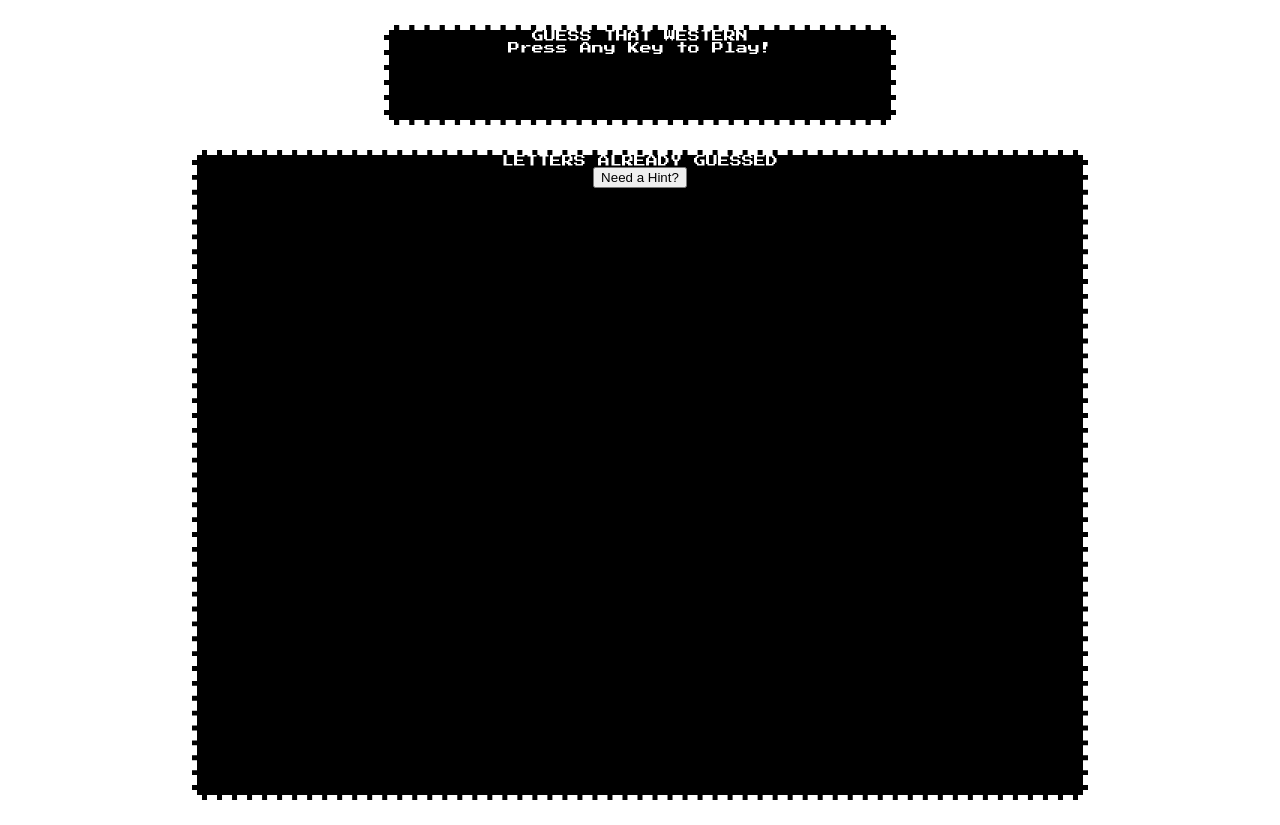
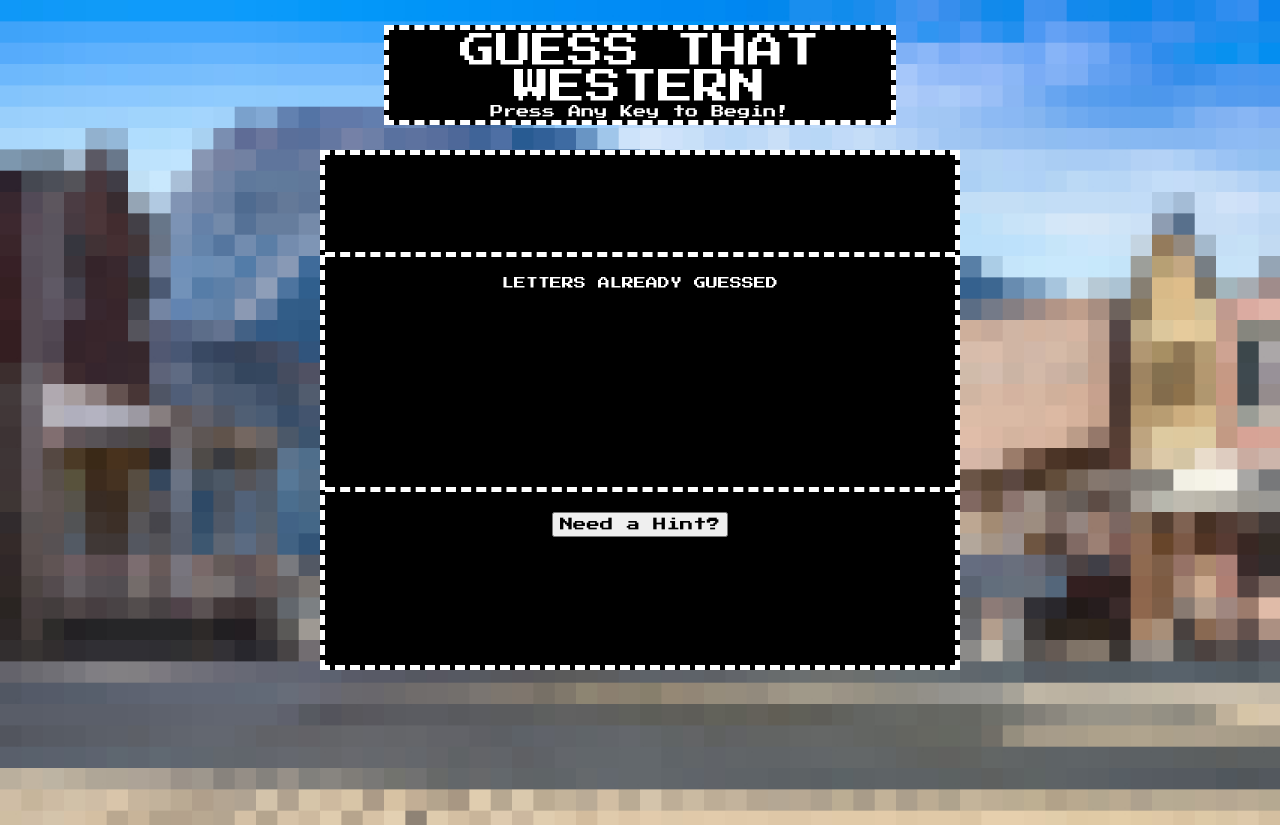
Before and after one commit to mccaffertycr/word-guess, a plain HTML site: page index.html in a window 1280 px wide. Before the commit the page ends 800 px from the top, so only its background shows below. Drawn offline with Linux system fonts and the light colour scheme.

Commit message:
slight improvements

```diff
--- a/assets/css/style.css
+++ b/assets/css/style.css
@@ -3,11 +3,14 @@
 }
 
 body {
-    background-size: fill;
+    background: url(../images/western_bg.jpg) no-repeat;
+    background-size: cover;
     font-size: 12;
     font-family: 'Press Start 2P';
     text-align: center;
     width: 100%;
+    height: 100%;
+    overflow: none;
 }
 
 #header-container {
@@ -19,30 +22,68 @@ body {
     height: 100px;
 }
 
-header #logo {
-    font-size: 30px;
+#logo {
+    font-size: 36px;
+    padding-top: 3px;
     width: 100%;
     text-align: center;
 }
 
 #anykey {
-    text-align: center;
+    font-size: 13px;
 }
 
-#logo {
-
+h1 {
+    height: 20%;
+    border-bottom: 5px dashed white;
 }
 
 #game-container {
     background: black;
     color: white;
     border: 5px dashed white;
-    width: 70%;
-    height: 650px;
+    width: 50%;
+    height: 520px;
+    margin: 0 auto;
+}
+
+section {
+    height: 45%;
+}
+
+#content1 p {
+    padding-top: 20px;
+}
+
+#guesses {
+    margin-top: 10px;
+    padding-top: 20px;
+    font-size: 32px;
+    max-width: 250px;
+}
+
+#content2 {
+    border-top: 5px dashed white;
+}
+
+button {
+    margin-top: 20px;
+    margin-bottom: 10px;
+}
+
+#hint {
+    font-family: 'Press Start 2P';
+    height: 25px;
+}
+
+#hints {
+    width: 90%;
     margin: 0 auto;
 }
 
 #answerArray {
+    padding-top: 35px;
+    font-size: 24px;
     text-decoration: none;
     text-decoration-style: none;
 }
--- a/assets/javascript/game.js
+++ b/assets/javascript/game.js
@@ -74,26 +74,35 @@
     // create answer array
     var answerArray = [];
     for (var i = 0; i < currentTitle.length; i++) {
-        answerArray[i] !== " ";
-        answerArray[i] = " _ ";
+        // answerArray[i] = "_";
+        if (i === " ") {
+            answerArray[i] = " ";
+        } else {
+            answerArray[i] = "_";
+        }
     }
 
-    var remainingGuesses = currentTitle.length;
-
 // function run when user starts guessing
-document.onkeydown = function(event) {
+document.onkeyup = function(event) {
     // determines guess
     var userGuess = event.key;
     // print answer array to html
-    document.getElementById("answerArray").innerHTML = answerArray;
+    if (answerArray[i] !== "space") {
+        document.getElementById("answerArray").innerHTML = answerArray.join("");
+    }
     // change answer array to guess
     for (var g = 0; g < currentTitle.length; g++) {
         if (userGuess.toUpperCase()  === currentTitle[g]) {
             answerArray[g] = userGuess.toUpperCase();
+        // } else {
+        //     document.getElementById("guesses").innerHTML += userGuess.toUpperCase;
         }
     }
     // display guessed letters
-    var guessedLetters = userGuess
-    document.getElementById("guesses").innerHTML = userGuess;
+    var guessedLetters =
+    document.getElementById("guesses").innerHTML += userGuess.toUpperCase();
+    if (guessedLetters.length === 10) {
+        document.getElementById("guesses").innerHTML = "SORRY YOU LOSE";
+    }
 
 }
--- a/index.html
+++ b/index.html
@@ -11,7 +11,7 @@
 </head>
 <body>
     <div id="header-container">
-        <header id="logo">GUESS THAT WESTERN<br><span id="anykey">Press Any Key to Play!</span></header>
+        <header id="logo">GUESS THAT WESTERN<br><span id="anykey">Press Any Key to Begin!</span></header>
     </div>
 
     <div id="game-container">
@@ -21,7 +21,9 @@
         <section id="content1">
             <p>LETTERS ALREADY GUESSED<br><span id ="guesses"></span></p>
         </section>
+        <section id="content2">
         <button id="hint">Need a Hint?</button><br><span id="hints"></span>
+        </section>
     </div>
 
     <script src="assets/javascript/game.js"></script>
```
